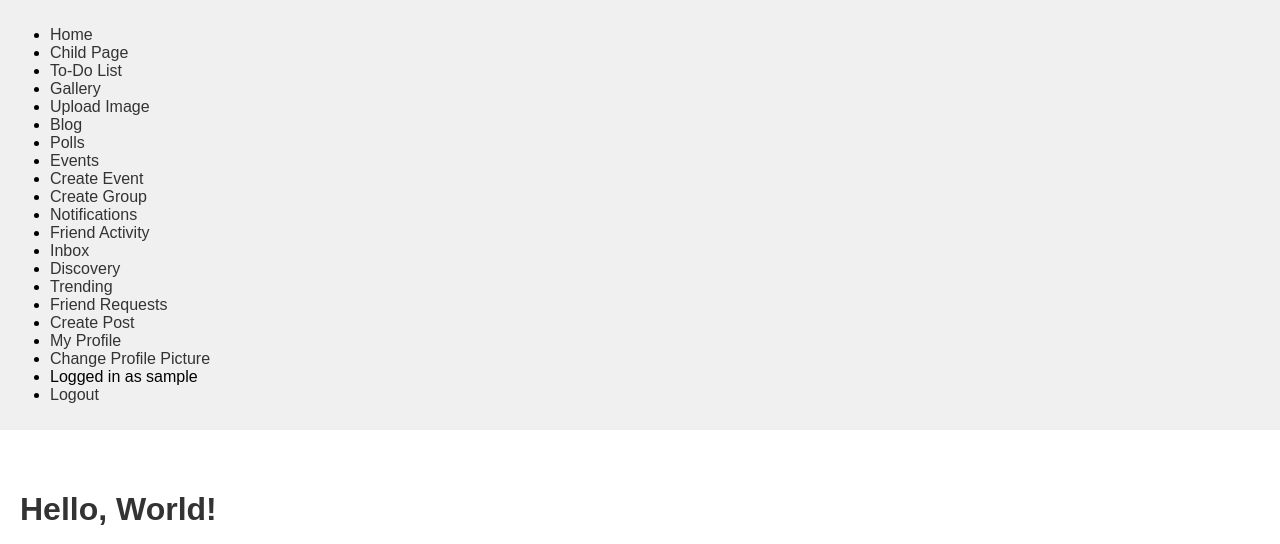
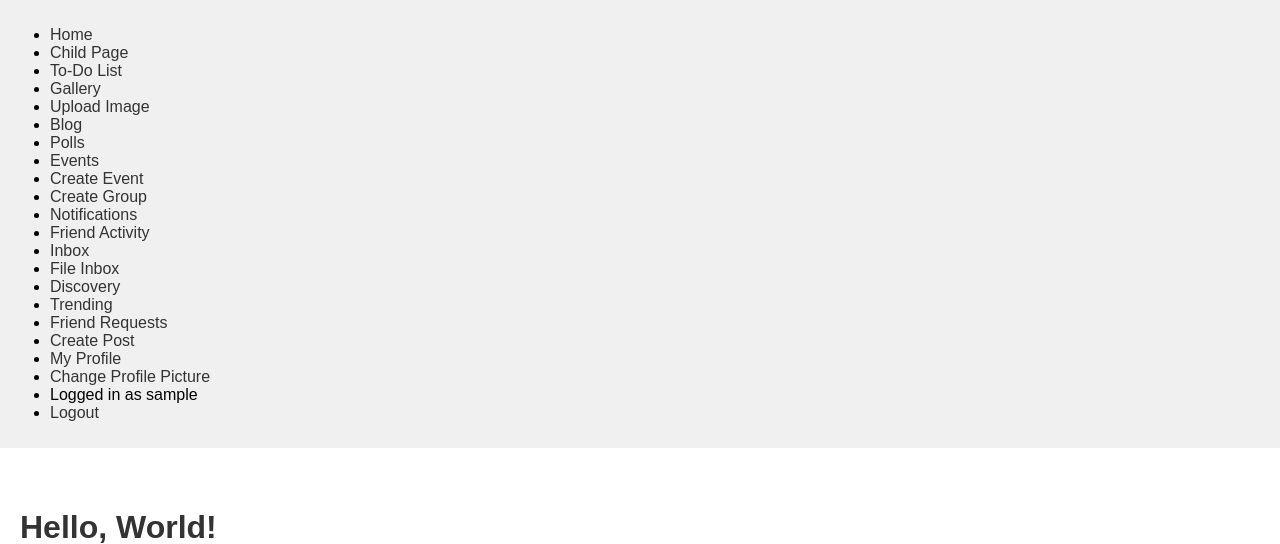
Before and after one commit to jonnygiger/webshowcase, a Flask app: page / in a window 1280 px wide. Shown: the top 544 px of the page. Run offline with Flask 2, Linux system fonts and the light colour scheme; the visitor is signed in with stand-in values (Sample User, id 1); data comes from the database, SQL or seed files in the repository; data that the repository does not hold is empty; some libraries are stand-ins or nearby versions.

Commit message:
feat: Implement user-to-user file sharing feature
This commit introduces a new feature allowing users to share files directly
with other registered users within the application.

Key functionalities include:
- Users can upload files and send them to specific recipients with an
  optional message.
- A dedicated "File Inbox" page (`/files/inbox`) lists all files received
  by you, highlighting unread files.
- Secure download of shared files, restricted to the sender and intended
  recipient. Downloading marks the file as read for the recipient.
- Ability for users to delete files they've sent or received.
- Configuration options for upload folder, allowed extensions, and max file size.

The implementation involved:
- Adding a `SharedFile` model to `models.py` and updating `User` relationships.
- Implementing backend logic in `app.py` for file handling (upload, download,
  delete), authorization, and database interactions.
- Creating new HTML templates (`share_file.html`, `files_inbox.html`) and
  updating `base.html` and `user.html` for UI integration.
- Adding a comprehensive suite of tests in `tests/test_app.py` to cover
  various scenarios, including success cases, error handling, and
  authorization.
- Documenting the new feature in `README.md`.

```diff
--- a/app.py
+++ b/app.py
@@ -20,7 +20,7 @@ migrate = Migrate()
 
 # Import models after db and migrate are created, but before app context is needed for them usually
 # and definitely before db.init_app
-from models import User, Post, Comment, Like, Review, Message, Poll, PollOption, PollVote, Event, EventRSVP, Notification, TodoItem, Group, Reaction, Bookmark, Friendship, SharedPost, UserActivity, FlaggedContent, FriendPostNotification, TrendingHashtag # Add UserActivity, FlaggedContent, GroupMessage, FriendPostNotification, TrendingHashtag
+from models import User, Post, Comment, Like, Review, Message, Poll, PollOption, PollVote, Event, EventRSVP, Notification, TodoItem, Group, Reaction, Bookmark, Friendship, SharedPost, UserActivity, FlaggedContent, FriendPostNotification, TrendingHashtag, SharedFile # Add UserActivity, FlaggedContent, GroupMessage, FriendPostNotification, TrendingHashtag, SharedFile
 from api import UserListResource, UserResource, PostListResource, PostResource, EventListResource, EventResource, RecommendationResource, PersonalizedFeedResource, TrendingHashtagsResource, OnThisDayResource, UserStatsResource # Added OnThisDayResource
 from recommendations import (
     suggest_users_to_follow, suggest_posts_to_read, suggest_groups_to_join,
@@ -61,6 +61,11 @@ app.config['UPLOAD_FOLDER'] = os.path.join(app.root_path, 'uploads') # For gener
 app.config['PROFILE_PICS_FOLDER'] = os.path.join(app.root_path, 'static', 'profile_pics')
 app.config['ALLOWED_EXTENSIONS'] = {'png', 'jpg', 'jpeg', 'gif'}
 
+# Shared files configuration
+app.config['SHARED_FILES_UPLOAD_FOLDER'] = os.path.join(app.root_path, 'shared_files_uploads')
+app.config['SHARED_FILES_ALLOWED_EXTENSIONS'] = {'txt', 'pdf', 'png', 'jpg', 'jpeg', 'gif', 'zip', 'doc', 'docx', 'xls', 'xlsx', 'ppt', 'pptx'}
+app.config['SHARED_FILES_MAX_SIZE'] = 16 * 1024 * 1024  # 16MB limit
+
 app.last_activity_check_time = datetime.utcnow() # Changed to utcnow for consistency
 
 # Ensure the upload folder exists
@@ -75,10 +80,18 @@ if not os.path.exists(app.config['UPLOAD_FOLDER']):
 if not os.path.exists(app.config['PROFILE_PICS_FOLDER']):
     os.makedirs(app.config['PROFILE_PICS_FOLDER'])
 
+if not os.path.exists(app.config['SHARED_FILES_UPLOAD_FOLDER']):
+    os.makedirs(app.config['SHARED_FILES_UPLOAD_FOLDER'])
+
 def allowed_file(filename):
     return '.' in filename and \
            filename.rsplit('.', 1)[0] != "" and \
            filename.rsplit('.', 1)[1].lower() in app.config['ALLOWED_EXTENSIONS']
+
+def allowed_shared_file(filename):
+    return '.' in filename and \
+           filename.rsplit('.', 1)[0] != "" and \
+           filename.rsplit('.', 1)[1].lower() in app.config['SHARED_FILES_ALLOWED_EXTENSIONS']
 
 def generate_activity_summary():
     """
@@ -2424,3 +2437,137 @@ def mark_all_friend_post_notifications_as_read():
         # return redirect(url_for('view_friend_post_notifications'))
         # For JSON response:
         return jsonify({'status': 'error', 'message': 'Could not mark all notifications as read.'}), 500
+
+
+# Shared File Routes
+
+@app.route('/files/share/<receiver_username>', methods=['GET', 'POST'])
+@login_required
+def share_file_route(receiver_username):
+    receiver_user = User.query.filter_by(username=receiver_username).first()
+    if not receiver_user:
+        flash('Recipient user not found.', 'danger')
+        return redirect(request.referrer or url_for('hello_world'))
+
+    if request.method == 'POST':
+        if 'file' not in request.files:
+            flash('No file part in the request.', 'danger')
+            return redirect(request.url)
+
+        file = request.files['file']
+        if file.filename == '':
+            flash('No file selected for uploading.', 'danger')
+            return redirect(request.url)
+
+        # Check file size
+        file.seek(0, os.SEEK_END) # Go to the end of the file
+        file_length = file.tell() # Get the size
+        file.seek(0) # Reset pointer to the beginning for saving
+        if file_length > app.config['SHARED_FILES_MAX_SIZE']:
+            flash(f"File is too large. Maximum size is {app.config['SHARED_FILES_MAX_SIZE']//(1024*1024)}MB.", 'danger')
+            return redirect(request.url)
+
+        if file and allowed_shared_file(file.filename):
+            original_filename = secure_filename(file.filename)
+            extension = original_filename.rsplit('.', 1)[1].lower()
+            saved_filename = f"{uuid.uuid4().hex}.{extension}"
+            file_path = os.path.join(app.config['SHARED_FILES_UPLOAD_FOLDER'], saved_filename)
+
+            try:
+                file.save(file_path)
+                message_text = request.form.get('message')
+
+                new_shared_file = SharedFile(
+                    sender_id=session['user_id'],
+                    receiver_id=receiver_user.id,
+                    original_filename=original_filename,
+                    saved_filename=saved_filename,
+                    message=message_text
+                )
+                db.session.add(new_shared_file)
+                db.session.commit()
+                flash('File successfully shared!', 'success')
+                # TODO: Add SocketIO notification to receiver_user
+                return redirect(url_for('files_inbox'))
+            except Exception as e:
+                db.session.rollback()
+                app.logger.error(f"Error saving shared file or DB record: {e}")
+                flash('An error occurred while sharing the file. Please try again.', 'danger')
+                # Consider removing the file if it was saved but DB commit failed
+                if os.path.exists(file_path):
+                    try:
+                        os.remove(file_path)
+                    except OSError as ose:
+                        app.logger.error(f"Error removing orphaned shared file after DB error: {ose}")
+                return redirect(request.url)
+        else:
+            flash('File type not allowed or no file provided.', 'danger')
+            return redirect(request.url)
+
+    return render_template('share_file.html', receiver_user=receiver_user)
+
+
+@app.route('/files/inbox')
+@login_required
+def files_inbox():
+    received_files = SharedFile.query.filter_by(receiver_id=session['user_id'])\
+                                     .order_by(SharedFile.upload_timestamp.desc())\
+                                     .all()
+    return render_template('files_inbox.html', received_files=received_files)
+
+
+@app.route('/files/download/<int:shared_file_id>', methods=['GET'])
+@login_required
+def download_shared_file(shared_file_id):
+    shared_file = SharedFile.query.get_or_404(shared_file_id)
+
+    if shared_file.receiver_id != session['user_id'] and shared_file.sender_id != session['user_id']: # Allow sender to download too
+        flash('You are not authorized to download this file.', 'danger')
+        return redirect(url_for('files_inbox')) # Or hello_world
+
+    try:
+        if shared_file.receiver_id == session['user_id'] and not shared_file.is_read:
+            shared_file.is_read = True
+            db.session.commit()
+
+        return send_from_directory(
+            app.config['SHARED_FILES_UPLOAD_FOLDER'],
+            shared_file.saved_filename,
+            as_attachment=True,
+            download_name=shared_file.original_filename # Flask 2.0+
+            # For older Flask, use: attachment_filename=shared_file.original_filename
+        )
+    except Exception as e:
+        db.session.rollback() # In case commit for is_read failed, though unlikely here
+        app.logger.error(f"Error during file download or marking as read: {e}")
+        flash('An error occurred while trying to download the file.', 'danger')
+        return redirect(url_for('files_inbox'))
+
+
+@app.route('/files/delete/<int:shared_file_id>', methods=['POST'])
+@login_required
+def delete_shared_file(shared_file_id):
+    shared_file = SharedFile.query.get_or_404(shared_file_id)
+
+    if shared_file.receiver_id != session['user_id'] and shared_file.sender_id != session['user_id']:
+        flash('You are not authorized to delete this file.', 'danger')
+        return redirect(url_for('files_inbox'))
+
+    file_path = os.path.join(app.config['SHARED_FILES_UPLOAD_FOLDER'], shared_file.saved_filename)
+
+    try:
+        if os.path.exists(file_path):
+            os.remove(file_path)
+
+        db.session.delete(shared_file)
+        db.session.commit()
+        flash('File successfully deleted.', 'success')
+    except Exception as e:
+        db.session.rollback()
+        app.logger.error(f"Error deleting shared file or DB record: {e}")
+        # If DB delete failed, but file was removed, this is an inconsistent state.
+        # If file removal failed, but DB record was deleted, also inconsistent.
+        # A more robust solution might involve a two-phase commit or background cleanup tasks.
+        flash('An error occurred while deleting the file. Please try again.', 'danger')
+
+    return redirect(url_for('files_inbox'))
--- a/templates/base.html
+++ b/templates/base.html
@@ -39,6 +39,7 @@
                       <a class="nav-link" href="{{ url_for('view_friend_post_notifications') }}">Friend Activity</a>
                   </li>
                   <li><a href="{{ url_for('inbox') }}">Inbox</a></li>
+                  <li><a href="{{ url_for('files_inbox') }}">File Inbox</a></li>
                   <li><a href="{{ url_for('discover_feed') }}">Discovery</a></li> {# New Discovery Link #}
                   <li><a href="{{ url_for('trending_posts_page') }}">Trending</a></li>
                   {# Link to Friend Requests #}
```
Also changed, not shown: models.py (+20 -0 lines), templates/files_inbox.html (added, +49 -0 lines), templates/share_file.html (added, +30 -0 lines), templates/user.html (+5 -3 lines), tests/test_app.py (+231 -1 lines), README.md.
